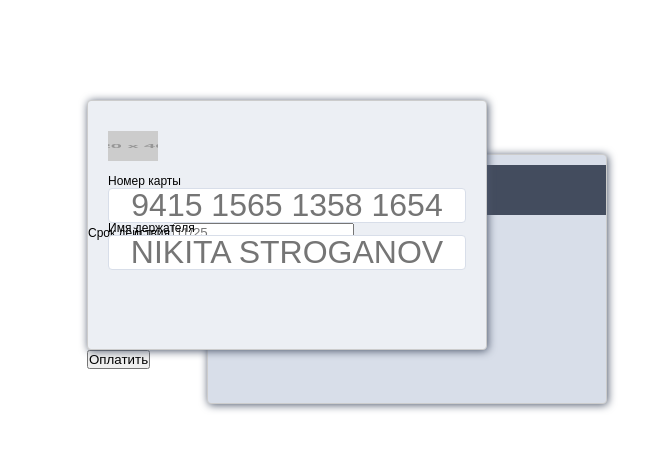
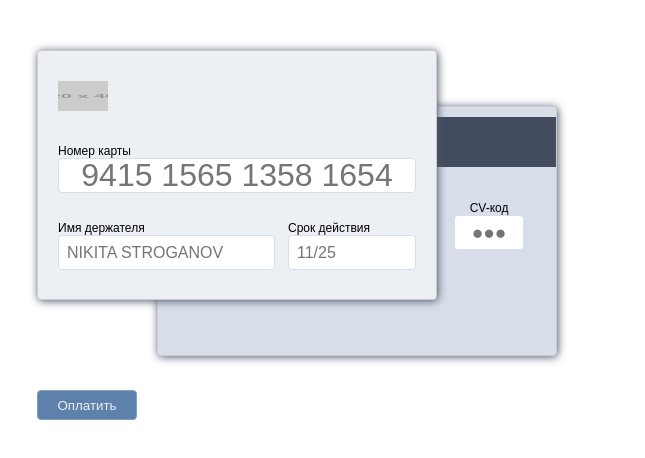
Before and after one commit to SPB-101/contest-block2, a plain HTML site: page index.html in a window 1280 px wide. Shown: the whole page, without its empty margins (13-658 px from the left). Drawn offline with Linux system fonts and the light colour scheme; placeholder pictures from the web are drawn by us.

Commit message:
full style

```diff
--- a/index.css
+++ b/index.css
@@ -24,7 +24,7 @@
 }
 
 body {
-  padding: 100px;
+  padding: 50px;
   font-size: 12px;
   font-family: Arial, Helvetica, sans-serif;
 }
@@ -39,7 +39,7 @@ input:focus {
 
 .card {
   position: relative;
-  width: 400px;
+  max-width: 50px;
 }
 
 .card__front,
@@ -52,15 +52,15 @@ input:focus {
 }
 
 .card__front {
-  z-index: 100;
+  position: relative;
+  z-index: 1;
   background-color: var(--nord6);
 }
 
 .card__back {
   position: absolute;
   top: 20%;
-  left: 30%;
-  z-index: -1;
+  left: 120px;
   background-color: var(--nord4);
 }
 
@@ -80,7 +80,9 @@ input:focus {
 }
 
 .card_number,
-.card_user {
+.card_user,
+.card_data,
+.card_pin {
   height: 35px;
   width: 100%;
   border-radius: 4px;
@@ -89,24 +91,70 @@ input:focus {
   border: 1px solid var(--nord4);
 }
 
-/* .card__field-user,
-.card__field-number {
+.card_user {
+  font-size: 1rem;
+  text-align: left;
+  padding-left: 8px;
+  width: 100%;
+}
 
-} */
+.card_pin {
+  font-size: 1.2rem;
+  text-align: center;
+  width: 70px;
+}
+
+.card_data {
+  font-size: 1rem;
+  text-align: left;
+  padding-left: 8px;
+  width: 100%;
+}
 
 .card__field-number {
   position: relative;
   display: block;
-  top: 20px;
+  top: 40px;
+  margin: 20px;
+}
+
+.card__field-data {
+  position: absolute;
+  display: block;
+  top: 150px;
+  left: 230px;
+  margin: 20px;
+}
+
+.card__field-pin {
+  text-align: center;
+  position: absolute;
+  display: block;
+  top: 30%;
+  right: 3%;
   margin: 20px;
 }
 
 .card__field-user {
   position: absolute;
   display: block;
-  top: 100px;
+  top: 150px;
   margin: 20px;
 }
 
 .card_submit {
+  position: relative;
+  top: 90px;
+  left: 0;
+  background-color: var(--nord10);
+  height: 30px;
+  width: 100px;
+  border-radius: 4px;
+  color: var(--nord6);
+  border: 1px solid var(--nord9);
+  cursor: pointer;
 }
+
+.card_submit:hover {
+  background-color: var(--nord9);
+}
--- a/index.html
+++ b/index.html
@@ -13,44 +13,53 @@
           <img src="https://dummyimage.com/20x40/70c2c2/000.png" width="50px" height="30px" />
         </div>
         <label for="card_number" class="card__field-number">
-          Номер карты
+          <div>Номер карты</div>
           <input
             type="text"
             id="card_number"
             name="card_number"
             class="card_number"
             placeholder="9415 1565 1358 1654"
+            tabindex="1"
           />
         </label>
-
         <label for="card_user" class="card__field-user">
-          Имя держателя
+          <div>Имя держателя</div>
           <input
             type="text"
             id="card_user"
             name="card_user"
             class="card_user"
             placeholder="NIKITA STROGANOV"
+            tabindex="2"
           />
         </label>
-        <label for="card_data">
-          Срок действия
+        <label for="card_data" class="card__field-data">
+          <div>Срок действия</div>
           <input
             type="text"
             id="card_data"
             name="card_data"
             class="card_data"
             placeholder="11/25"
+            tabindex="3"
           />
         </label>
       </div>
       <div class="card__back">
-        <!-- <label for="card_pin">
-          CV-код
-          <input type="text" id="card_pin" name="card_pin" class="card_pin" placeholder="●●●" />
-        </label> -->
+        <label for="card_pin" class="card__field-pin">
+          <div>CV-код</div>
+          <input
+            type="password"
+            id="card_pin"
+            name="card_pin"
+            class="card_pin"
+            placeholder="●●●"
+            tabindex="4"
+          />
+        </label>
       </div>
-      <button type="submit" class="card_submit">Оплатить</button>
+      <button type="submit" class="card_submit" tabindex="5">Оплатить</button>
     </form>
   </body>
 </html>
```
